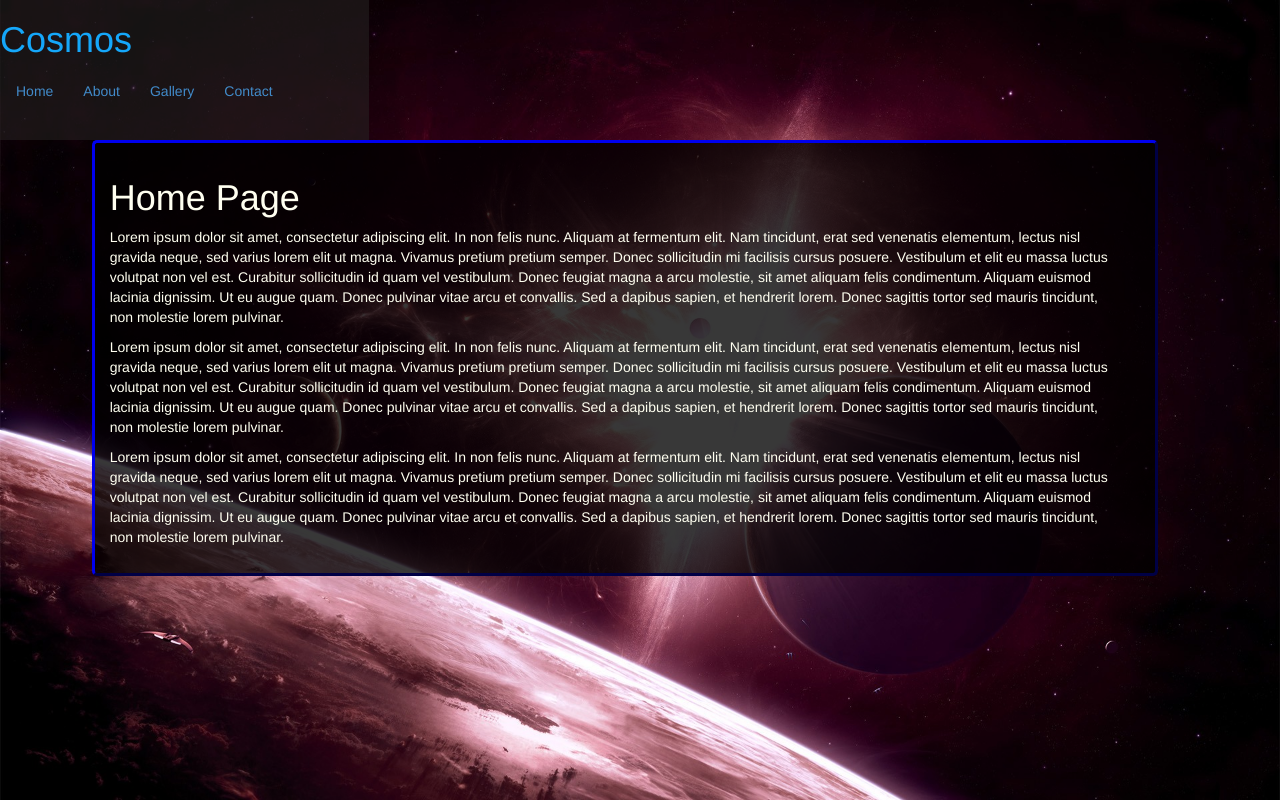
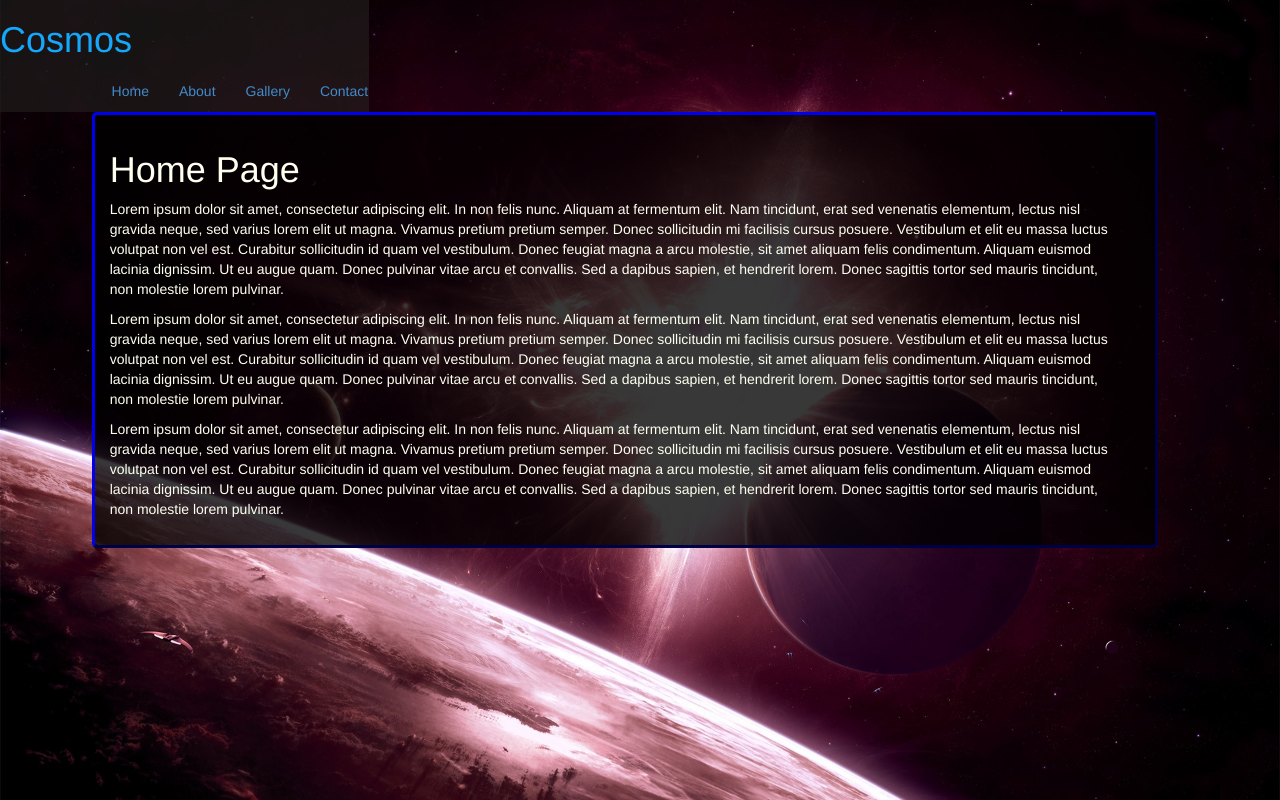
Before and after one commit to denezra/htmlStarter, a plain HTML site: page index.html in a window 1280 px wide. Drawn offline with nearby package versions, Linux system fonts and the light colour scheme.

Commit message:
Add codes at CSS

```diff
--- a/asset/style/custom.css
+++ b/asset/style/custom.css
@@ -12,7 +12,7 @@ body {
 .headerSection .header .header h1 { color: #15A7FA; }
 /*==========================HEADER_NAV_BAR==================================*/
 .header .navbar .nav > li { float: left; }
-
+.header .navbar { left: 27%; margin: 0px 0 -8px 0; }
 /*==========================CONTENT=========================================*/
 .contentSection { height: 100%; width: 100%; }
 
```
